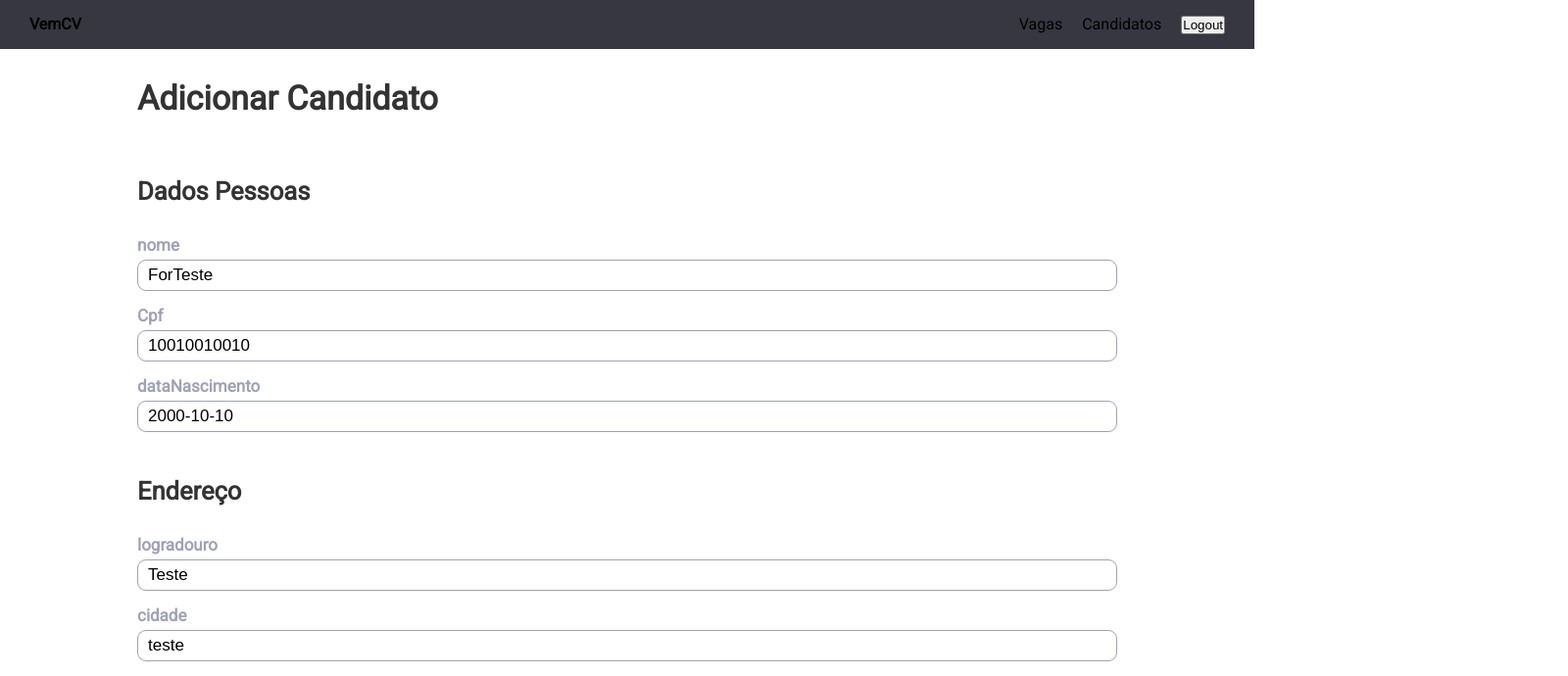
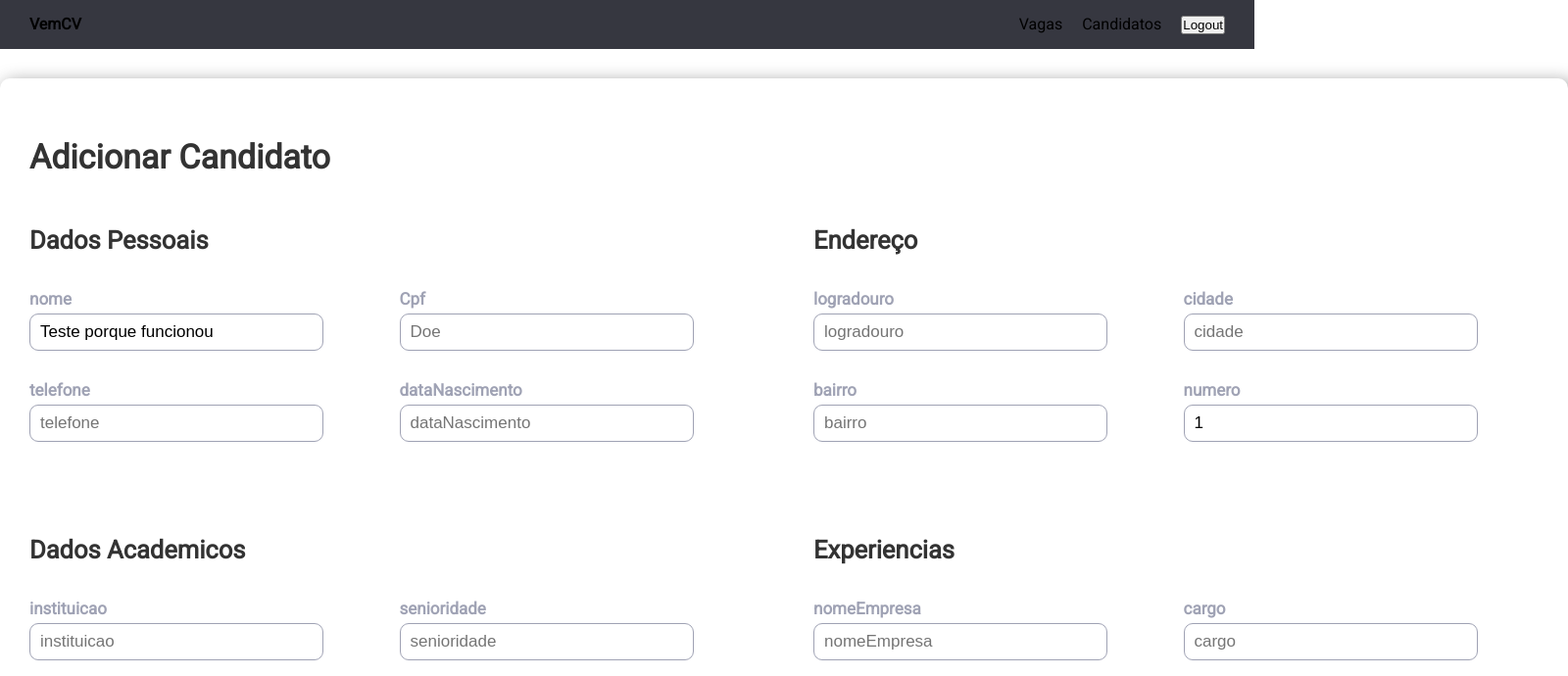
Before and after one commit to PauloFra/projeto-final-VemSer, a React (Create React App) app in the folder projeto-final-vemser/: page /form-curriculo in a window 1280 px wide. Shown: the top 690 px of the page at 98% size, 1600 px wide, since content can reach past the window. Built offline with nearby package versions, Linux system fonts and the light colour scheme; sample sign-in values are in the browser's storage.

Commit message:
Feat:Refect Form

```diff
--- a/projeto-final-vemser/src/context/AuthContext.tsx
+++ b/projeto-final-vemser/src/context/AuthContext.tsx
@@ -7,18 +7,21 @@ import { useNavigate } from "react-router-dom";
 type Props = {
   children: React.ReactNode;
 };
+
 type ContextProps = {
   handleLogin: Function;
   setIsLogged: Function;
   handleLogout: Function;
   isLogged: boolean;
 };
+
 const initialState = {
   handleLogin: () => {},
   setIsLogged: () => {},
   handleLogout: () => {},
   isLogged: false,
 };
+
 export const AuthContext = createContext<ContextProps>(initialState);
 export const AuthProvider = ({ children }: Props) => {
   const navigate = useNavigate();
--- a/projeto-final-vemser/src/pages/curriculos/FormCurriculo.tsx
+++ b/projeto-final-vemser/src/pages/curriculos/FormCurriculo.tsx
@@ -3,12 +3,13 @@ import { Formik, Field, Form, FormikHelpers } from 'formik';
 import Option from '../../components/select/Option';
 import escolaridadeOpt from '../../escolaridadeOpt.json';
 import Experiencias from '../../components/experienciasForm/Experiencias'
-import { useState } from 'react';
+import { useEffect, useState } from 'react';
 import { Values } from '../../model/CandidatoDTO';
 import { useParams } from 'react-router-dom';
 import * as Yup from 'yup';
 import api from '../../api';
-import * as C from "../../pages/login/Login.styles";
+import * as C from "./curriculo.styles";
+
 
 import styles from './form.module.css'
 
@@ -16,11 +17,15 @@ import Loading from '../../components/loading/Loading';
 
 function FormCurriculo() {
   const {idCandidato} = useParams()
-
-
   const [trabalhandoAtualmente , setTrabalhandoAtualmente] = useState(false)
 
-  const [candidatoForUpdate , setCandidatoForUpdate] = useState()
+  const [candidatoForUpdate , setCandidatoForUpdate] = useState<any>()
+
+  useEffect(()=>{
+    if(idCandidato){
+      getInCandidatoById(idCandidato)
+    }
+  },[])
 
   async function postCandidato(values:Values){
    try{
@@ -33,56 +38,97 @@ function FormCurriculo() {
    }
   }
 
+  async function getInCandidatoById(idCandidato:string) {
+    try {
+     const {data} = await api.get(`/candidato/candidato-completo-formato-de-entrada?id-candidato=${idCandidato}`)
+     setCandidatoForUpdate(data)
+    }
+    catch (error) {
+      console.log(error);
+
+    }
+  }
+
   function desabledInput(){
     trabalhandoAtualmente?setTrabalhandoAtualmente(false):setTrabalhandoAtualmente(true)
   }
 
   async function updateCandidato(values:Values) {
-
     console.log(values);
   }
 
 const SingupSchema = Yup.object().shape({
-  // nome:Yup.string()
-  // .min(2 , 'Muito Curto')
-  // .required('Obrigatorio'),
+  nome:Yup.string()
+  .required('Obrigatorio'),
+  cpf:Yup.string()
+  .required('Obrigatorio'),
+  dataNascimento:Yup.string()
+  .required('Obrigatorio'),
+  logradouro:Yup.string()
+  .required('Obrigatorio'),
+  cidade:Yup.string()
+  .required('Obrigatorio'),
+  bairro:Yup.string()
+  .required('Obrigatorio'),
+  telefone:Yup.string()
+  .required('Obrigatorio'),
+  numero:Yup.string()
+  .required('Obrigatorio'),
+  senioridade:Yup.string()
+  .required('Obrigatorio'),
+  instituicao:Yup.string()
+  .required('Obrigatorio'),
+  descricaoDoCurso:Yup.string()
+  .required('Obrigatorio'),
+  dataInicioCurso:Yup.string()
+  .required('Obrigatorio'),
+  dataFimCurso:Yup.string()
+  .required('Obrigatorio'),
+  nomeEmpresa:Yup.string()
+  .required('Obrigatorio'),
+  cargo:Yup.string()
+  .required('Obrigatorio'),
+  descricaoDoCargo:Yup.string()
+  .required('Obrigatorio'),
+  dataInicioExperiencia:Yup.string()
+  .required('Obrigatorio'),
 })
 
 
   //Quando Adicionar o put adicionar ! no candidatoForUpdate
-  if(idCandidato && candidatoForUpdate ){
+  if(idCandidato && !candidatoForUpdate ){
     return(<Loading />)
   }
+
   return (
     <div className={styles.divMaior}>
-      <div className={styles.divContent}>
+      <div className={styles.divAllContentMain} >
       <h1>{idCandidato?'Atualizar':'Adicionar'} Candidato</h1>
       <Formik
         initialValues={
-          !idCandidato?{
-          nome:'ForTeste',
-          cpf:'10010010010',
-          dataNascimento:'2000-10-10',
-          logradouro:'Teste',
-          cidade:'teste',
-          bairro:'teste',
-          telefone:'teste',
-          numero:1,
-          instituicao:'teste',
-          senioridade:'teste',
-          descricaoDoCurso:'teste',
-          dataInicioCurso:'2000-10-10',
-          dataFimCurso:'2000-10-10',
-          nomeEmpresa:'teste',
-          cargo:'teste',
-          descricaoDoCargo:'descricaoDoCurso',
-          dataInicioExperiencia:'2000-10-10',
-          trabalhandoAtualmente:false,
-          dataFimExperiencia:'2000-10-10'
-
+          idCandidato?{
+          nome:candidatoForUpdate.nome,
+          cpf:candidatoForUpdate.cpf,
+          dataNascimento:candidatoForUpdate.dataNascimento,
+          logradouro:candidatoForUpdate.logradouro,
+          cidade:candidatoForUpdate.cidade,
+          bairro:candidatoForUpdate.bairro,
+          telefone:candidatoForUpdate.telefone,
+          numero:candidatoForUpdate.numero,
+          instituicao:candidatoForUpdate.instituicao,
+          senioridade:candidatoForUpdate.senioridade,
+          descricaoDoCurso:candidatoForUpdate.descricaoDoCurso,
+          dataInicioCurso:candidatoForUpdate.dataInicioCurso,
+          dataFimCurso:candidatoForUpdate.dataFimCurso,
+          nomeEmpresa:candidatoForUpdate.nomeEmpresa,
+          cargo:candidatoForUpdate.cargo,
+          descricaoDoCargo:candidatoForUpdate.descricaoDoCargo,
+          dataInicioExperiencia:candidatoForUpdate.dataInicioExperiencia,
+          trabalhandoAtualmente:candidatoForUpdate.trabalhandoAtualmente,
+          dataFimExperiencia:candidatoForUpdate.dataFimExperiencia
         }
         :{
-          nome:'',
+          nome:'Teste porque funcionou',
           cpf:'',
           dataNascimento:'',
           logradouro:'',
@@ -115,13 +161,20 @@ const SingupSchema = Yup.object().shape({
         <Form >
 
         <div className={styles.divContent} >
-          <h2>Dados Pessoas</h2>
+
+          <div className={styles.divGridContent}>
+          <C.TitleInfoTopic>Dados Pessoais</C.TitleInfoTopic>
+          <C.DivFlexForForm>
             <label htmlFor="nome">nome</label>
             <Field
             id="nome"
             name="nome"
             placeholder="nome" />
-
+             {errors.nome && touched.nome ? (
+                  <C.DivError>{errors.nome}</C.DivError>
+                ) : null}
+          </C.DivFlexForForm>
+          <C.DivFlexForForm>
             <label htmlFor="cpf">Cpf</label>
             <Field
             as={InputMask}
@@ -129,7 +182,22 @@ const SingupSchema = Yup.object().shape({
             id="cpf"
             name="cpf"
             placeholder="Doe" />
-
+            {errors.cpf && touched.cpf ? (
+                  <C.DivError>{errors.cpf}</C.DivError>
+                ) : null}
+          </C.DivFlexForForm>
+          <C.DivFlexForForm>
+            <label htmlFor="telefone">telefone</label>
+            <Field
+              id="telefone"
+              name="telefone"
+              placeholder="telefone"
+            />
+            {errors.telefone && touched.telefone ? (
+                  <C.DivError>{errors.telefone}</C.DivError>
+                ) : null}
+          </C.DivFlexForForm>
+          <C.DivFlexForForm>
             <label htmlFor="dataNascimento">dataNascimento</label>
             <Field
               id="dataNascimento"
@@ -138,9 +206,14 @@ const SingupSchema = Yup.object().shape({
               as={InputMask}
               // mask="99/99/9999"
             />
-
-          <h2>Endereço</h2>
-
+             {errors.dataNascimento && touched.dataNascimento ? (
+                  <C.DivError>{errors.dataNascimento}</C.DivError>
+                ) : null}
+          </C.DivFlexForForm>
+          </div>
+          <div className={styles.divGridContent}>
+          <C.TitleInfoTopic>Endereço</C.TitleInfoTopic>
+          <C.DivFlexForForm>
           <label htmlFor="logradouro">logradouro</label>
           <Field
             id="logradouro"
@@ -148,22 +221,33 @@ const SingupSchema = Yup.object().shape({
             placeholder="logradouro"
             type="text"
           />
-
-
+          {errors.logradouro && touched.logradouro ? (
+                  <C.DivError>{errors.logradouro}</C.DivError>
+                ) : null}
+          </C.DivFlexForForm>
+          <C.DivFlexForForm>
             <label htmlFor="cidade">cidade</label>
             <Field
               id="cidade"
               name="cidade"
               placeholder="cidade"
             />
-
+             {errors.cidade && touched.cidade ? (
+                  <C.DivError>{errors.cidade}</C.DivError>
+                ) : null}
+          </C.DivFlexForForm>
+          <C.DivFlexForForm>
             <label htmlFor="bairro">bairro</label>
             <Field
               id="bairro"
               name="bairro"
               placeholder="bairro"
             />
-
+            {errors.bairro && touched.bairro ? (
+                  <C.DivError>{errors.bairro}</C.DivError>
+                ) : null}
+          </C.DivFlexForForm>
+          <C.DivFlexForForm>
             <label htmlFor="numero">numero</label>
             <Field
               id="numero"
@@ -171,34 +255,47 @@ const SingupSchema = Yup.object().shape({
               type="number"
               placeholder="numero"
             />
-          <label htmlFor="telefone">telefone</label>
-          <Field
-            id="telefone"
-            name="telefone"
-            placeholder="telefone"
-          />
-          <h2>Dados Academicos</h2>
-
+            {errors.numero && touched.numero ? (
+                  <C.DivError>{errors.numero}</C.DivError>
+                ) : null}
+          </C.DivFlexForForm>
+           </div>
+           <div className={styles.divGridContent}>
+          <C.TitleInfoTopic>Dados Academicos</C.TitleInfoTopic>
+          <C.DivFlexForForm>
             <label htmlFor="instituicao">instituicao</label>
             <Field
               id="instituicao"
               name="instituicao"
               placeholder="instituicao"
             />
-
+             {errors.instituicao && touched.instituicao ? (
+                  <C.DivError>{errors.instituicao}</C.DivError>
+                ) : null}
+          </C.DivFlexForForm>
+          <C.DivFlexForForm>
             <label htmlFor="senioridade">senioridade</label>
             <Field
               id="senioridade"
               name="senioridade"
               placeholder="senioridade"
             />
+            {errors.senioridade && touched.senioridade ? (
+                  <C.DivError>{errors.senioridade}</C.DivError>
+                ) : null}
+          </C.DivFlexForForm>
+          <C.DivFlexForForm>
             <label htmlFor="descricaoDoCurso">descricaoDoCurso</label>
             <Field
               id="descricaoDoCurso"
               name="descricaoDoCurso"
               placeholder="descricaoDoCurso"
             />
-
+             {errors.descricaoDoCurso && touched.descricaoDoCurso ? (
+                  <C.DivError>{errors.descricaoDoCurso}</C.DivError>
+                ) : null}
+          </C.DivFlexForForm>
+          <C.DivFlexForForm>
             <label htmlFor="dataInicioCurso">dataInicioCurso</label>
             <Field
               id="dataInicioCurso"
@@ -206,7 +303,11 @@ const SingupSchema = Yup.object().shape({
               as={InputMask}
               // mask="99/99/9999"
             />
-
+             {errors.dataInicioCurso && touched.dataInicioCurso ? (
+                  <C.DivError>{errors.dataInicioCurso}</C.DivError>
+                ) : null}
+          </C.DivFlexForForm>
+          <C.DivFlexForForm>
             <label htmlFor="dataFimCurso">dataFimCurso</label>
             <Field
               id="dataFimCurso"
@@ -214,25 +315,47 @@ const SingupSchema = Yup.object().shape({
               as={InputMask}
               // mask="99/99/9999"
             />
-          <h2>Experiencias</h2>
+            {errors.dataFimCurso && touched.dataFimCurso ? (
+                  <C.DivError>{errors.dataFimCurso}</C.DivError>
+                ) : null}
+          </C.DivFlexForForm>
+           </div>
+          <div className={styles.divGridContent}>
+          <C.TitleInfoTopic>Experiencias</C.TitleInfoTopic>
+          <C.DivFlexForForm>
             <label htmlFor="nomeEmpresa">nomeEmpresa</label>
             <Field
               id="nomeEmpresa"
               name="nomeEmpresa"
               placeholder="nomeEmpresa"
             />
+             {errors.nomeEmpresa && touched.nomeEmpresa ? (
+                  <C.DivError>{errors.nomeEmpresa}</C.DivError>
+                ) : null}
+          </C.DivFlexForForm>
+          <C.DivFlexForForm>
            <label htmlFor="cargo">cargo</label>
             <Field
               id="cargo"
               name="cargo"
               placeholder="cargo"
             />
+             {errors.cargo && touched.cargo ? (
+                  <C.DivError>{errors.cargo}</C.DivError>
+                ) : null}
+          </C.DivFlexForForm>
+          <C.DivFlexForForm>
             <label htmlFor="descricaoDoCargo">descricaoDoCargo</label>
             <Field
               id="descricaoDoCargo"
               name="descricaoDoCargo"
               placeholder="descricaoDoCargo"
             />
+            {errors.descricaoDoCargo && touched.descricaoDoCargo ? (
+                  <C.DivError>{errors.descricaoDoCargo}</C.DivError>
+                ) : null}
+          </C.DivFlexForForm>
+          <C.DivFlexForForm>
            <label htmlFor="dataInicioExperiencia">dataInicioExperiencia</label>
             <Field
               id="dataInicioExperiencia"
@@ -241,16 +364,24 @@ const SingupSchema = Yup.object().shape({
               as={InputMask}
               // mask="99/99/9999"
             />
+            {errors.dataInicioExperiencia && touched.dataInicioExperiencia ? (
+                  <C.DivError>{errors.dataInicioExperiencia}</C.DivError>
+                ) : null}
+          </C.DivFlexForForm>
+          <C.DivFlexForFormCheckBox>
           <label htmlFor="trabalhandoAtualmente">trabalhandoAtualmente</label>
           <Field
             onClick={()=>desabledInput()}
-            className={styles.checkboxInput}
             id="trabalhandoAtualmente"
             name="trabalhandoAtualmente"
             placeholder="trabalhandoAtualmente"
             type="checkbox"
           />
-          <br />
+          {errors.trabalhandoAtualmente && touched.trabalhandoAtualmente ? (
+                  <C.DivError>{errors.trabalhandoAtualmente}</C.DivError>
+                ) : null}
+         </C.DivFlexForFormCheckBox>
+         <C.DivFlexForForm>
            <label htmlFor="dataFimExperiencia">dataFimExperiencia</label>
             <Field
               disabled={trabalhandoAtualmente}
@@ -260,8 +391,8 @@ const SingupSchema = Yup.object().shape({
               as={InputMask}
               // mask="99/99/9999"
             />
-
-
+          </C.DivFlexForForm>
+        </div>
         {idCandidato?<button type="submit">Atualizar</button>:<button type="submit">Adicionar</button>}
         </div>
         </Form>
--- /dev/null
+++ b/projeto-final-vemser/src/pages/curriculos/curriculo.styles.tsx
@@ -0,0 +1,21 @@
+import styled from "styled-components";
+
+export const DivFlexForForm = styled.div`
+    display: flex;
+    flex-direction: column;
+`
+export const TitleInfoTopic = styled.h2`
+     color: rgb(51, 51, 51);
+     margin: 20px 0;
+     grid-column-start: 1;
+     grid-column-end: 3;
+`
+export const DivFlexForFormCheckBox = styled.div`
+    display: flex;
+    flex-direction: column;
+`
+export const DivError = styled.div`
+    color: #ff6969;;
+    font-weight: bold;
+
+`
--- a/projeto-final-vemser/src/pages/curriculos/form.module.css
+++ b/projeto-final-vemser/src/pages/curriculos/form.module.css
@@ -1,22 +1,37 @@
 .divMaior{
     font-size: 17px;
     margin: 0 auto;
-    width: 1000px;
+    width: 1600px;
+
 }
-.divMaior h1 , h2{
+.divMaior h1{
     color: rgb(51, 51, 51);
     margin: 30px 0;
 }
-
+.divAllContentMain{
+    border-radius: 10px;
+    padding: 30px;
+    -webkit-box-shadow: 5px 6px 18px 3px rgba(0,0,0,0.39);
+    box-shadow: 5px 6px 18px 3px rgba(0,0,0,0.39);
+    margin: 30px 0;
+}
+.divGridContent{
+    display:grid;
+    gap: 15px;
+    grid-template-columns: auto auto;
+}
 .divContent{
+    gap:60px;
     display: grid;
+    grid-template-columns: 1fr 1fr;
 }
 
 .divContent input {
+    width: 300px;
     margin-top: 5px;
     margin-bottom: 15px;
     border-radius: 9px;
-    padding: 5px 10px;
+    padding: 8px 10px;
     font-size: 17px;
     border: 1px solid rgb(159, 162, 180);
 }
@@ -31,6 +46,8 @@
     padding: 12px 0;
     font-size: 20px;
     transition: 1s;
+    grid-column-start: 1;
+    grid-column-end: 3;
     color: white;
     box-shadow: 0px 4px 12px rgba(55, 81, 255, 0.24);
     cursor: pointer;
@@ -39,6 +56,3 @@
     transition: 1s;
     background-color: #2c7bbf;
 }
-.checkboxInput {
-  padding: 30px;
-}
```
Lines whose indentation alone changed are shown as unchanged.
